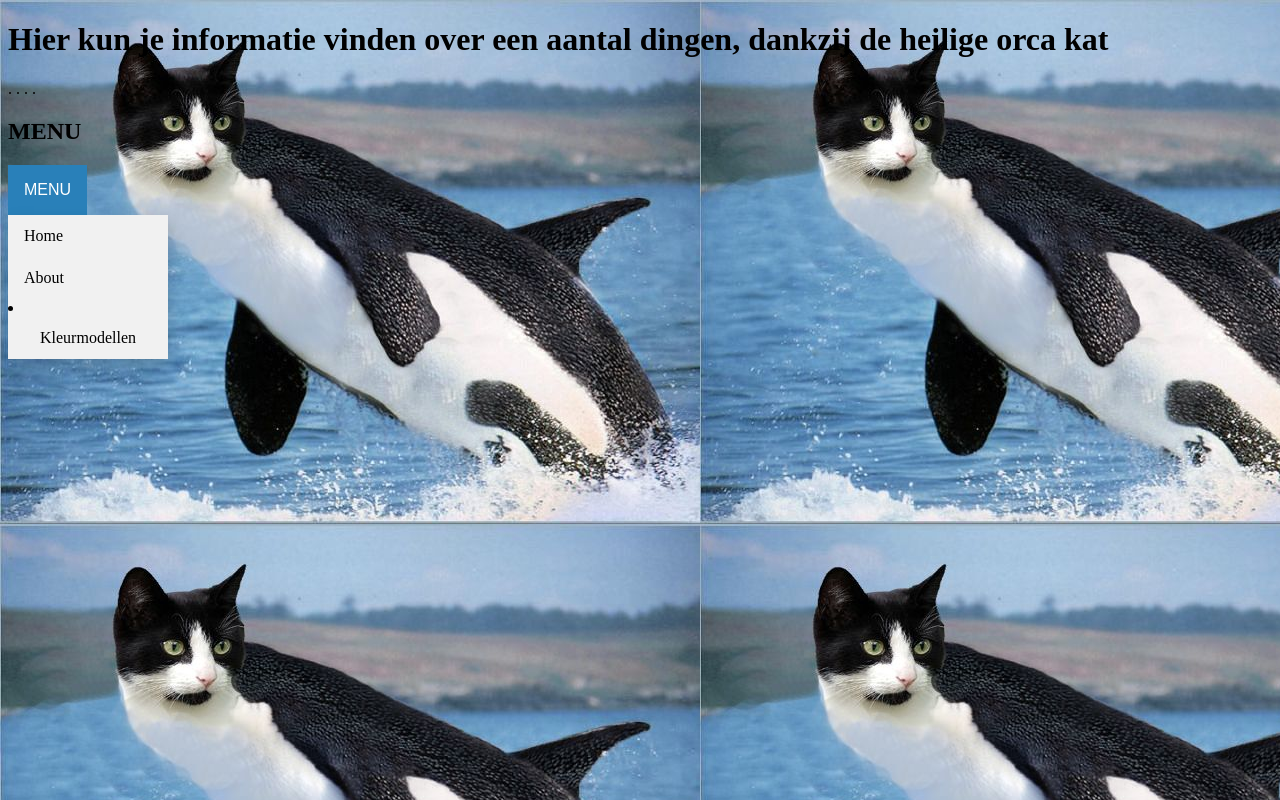
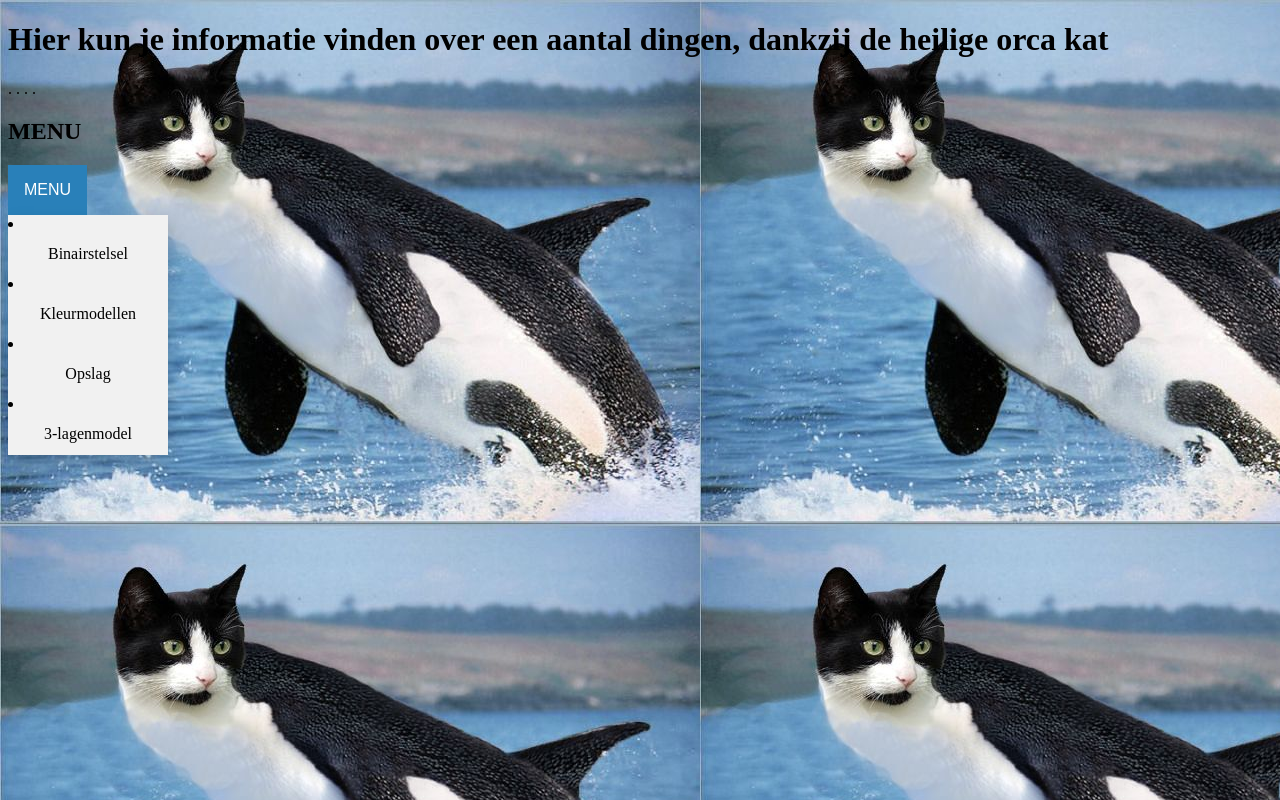
Before and after one commit to MittenPhisers/MittenPhisers.github.io, a plain HTML site: page index.html in a window 1280 px wide. Both pictures are taken after a click on the button "MENU". Drawn offline with Linux system fonts and the light colour scheme.

Commit message:
Update index.html

```diff
--- a/index.html
+++ b/index.html
@@ -77,9 +77,10 @@
             <div class="dropdown">
               <button onclick="myFunction()" class="dropbtn">MENU</button>
               <div id="myDropdown" class="dropdown-content">
-                <a href="#home">Home</a>
-                <a href="#about">About</a>
-                <li><a href="Kleurmodellen.html">Kleurmodellen</a></li>
+            <li><a href="binairstelsel.html">Binairstelsel</a></li>
+            <li><a href="Kleurmodellen.html">Kleurmodellen</a></li>
+            <li><a href="Opslag.html">Opslag</a></li>
+            <li><a href="3-lagenmodel.html">3-lagenmodel</a></li>
               </div>
             </div>
 
```
